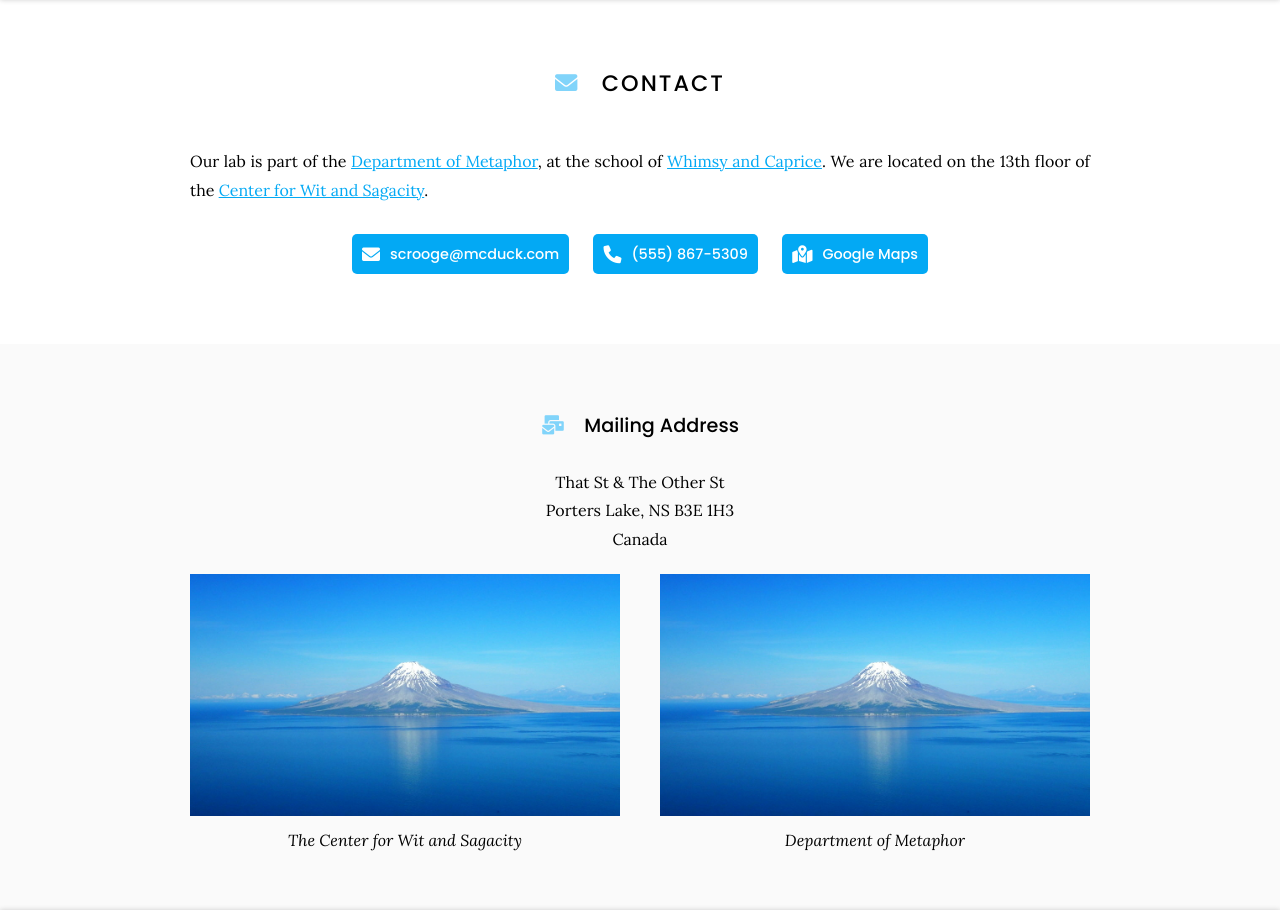
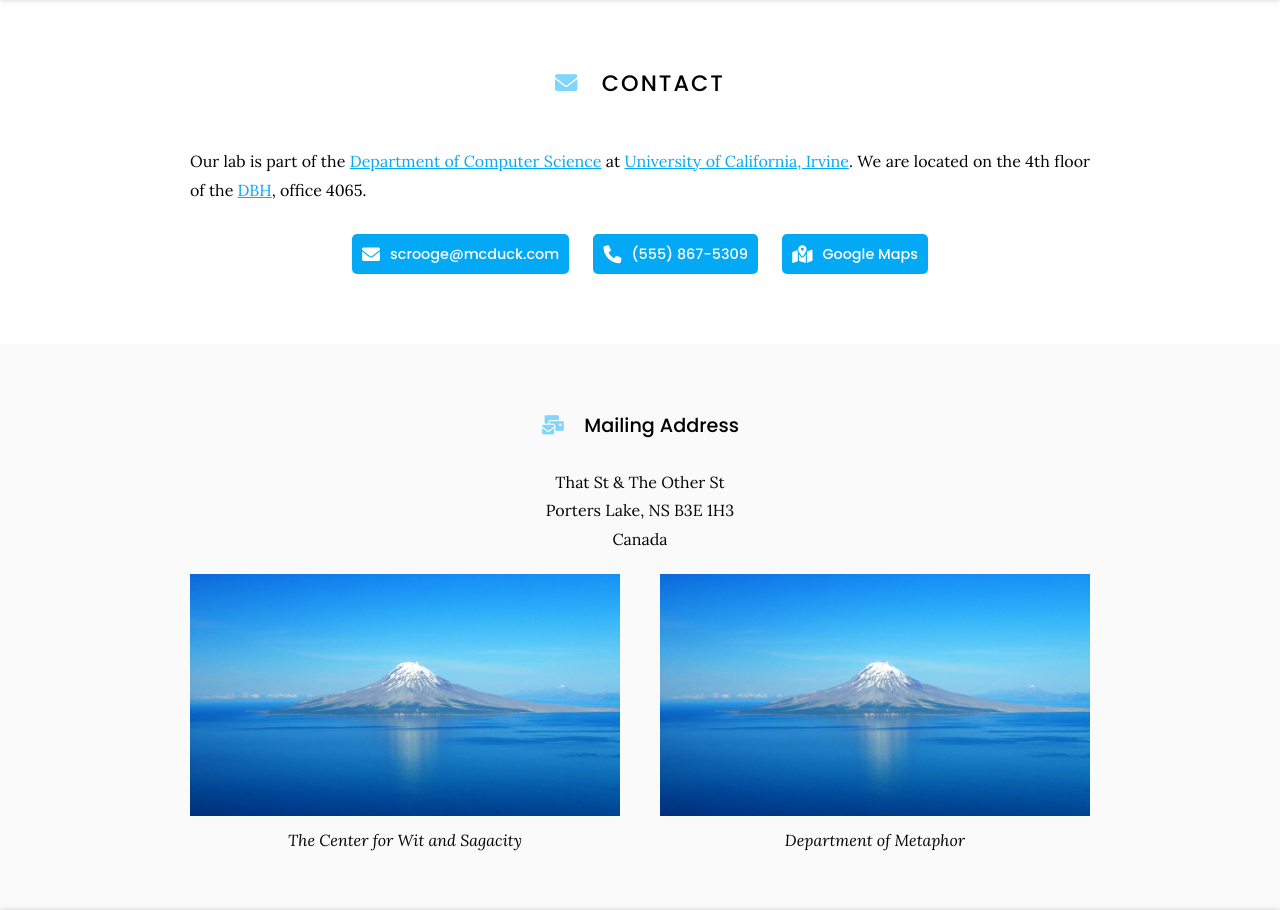
Before and after one commit to goallabuci/goallabuci.github.io, a Jekyll site: the page built from contact/index.md, in a window 1280 px wide. Shown: the part 110-1020 px from the top of the page. Built offline with Jekyll 4.4.1, drawn with Linux system fonts in a browser that asks for light colours; grey boxes are pictures that could not be loaded.

Commit message:
Update index.md

```diff
--- a/contact/index.md
+++ b/contact/index.md
@@ -7,8 +7,7 @@ nav:
 
 # <i class="fas fa-envelope"></i>Contact
 
-Our lab is part of the [Department of Metaphor](), at the school of [Whimsy and Caprice]().
-We are located on the 13th floor of the [Center for Wit and Sagacity]().
+Our lab is part of the [Department of Computer Science](https://www.cs.uci.edu/) at [University of California, Irvine](https://uci.edu/). We are located on the 4th floor of the [DBH](https://classrooms.uci.edu/classrooms/dbh/), office 4065.
 
 {%
   include link.html
```
